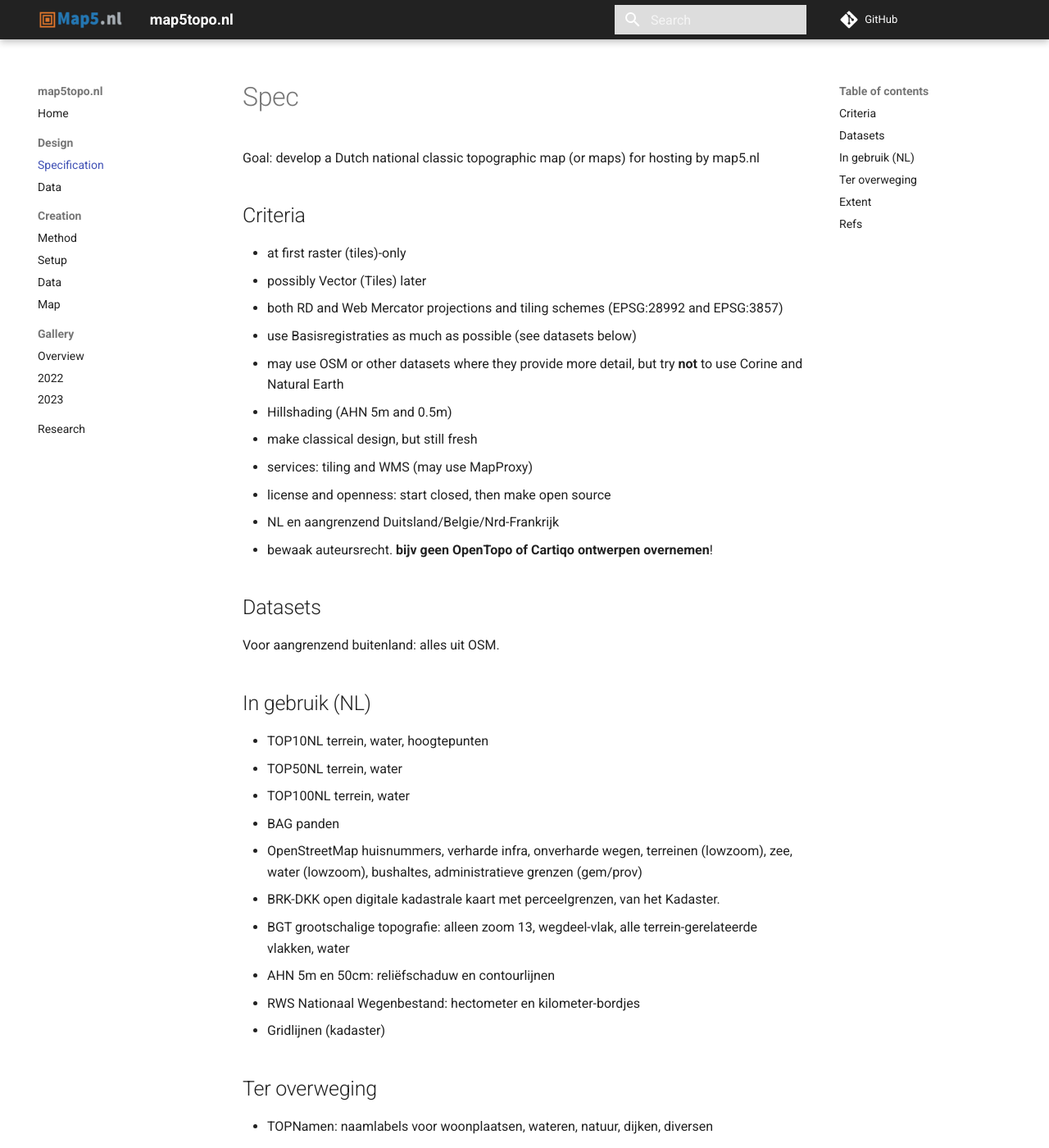
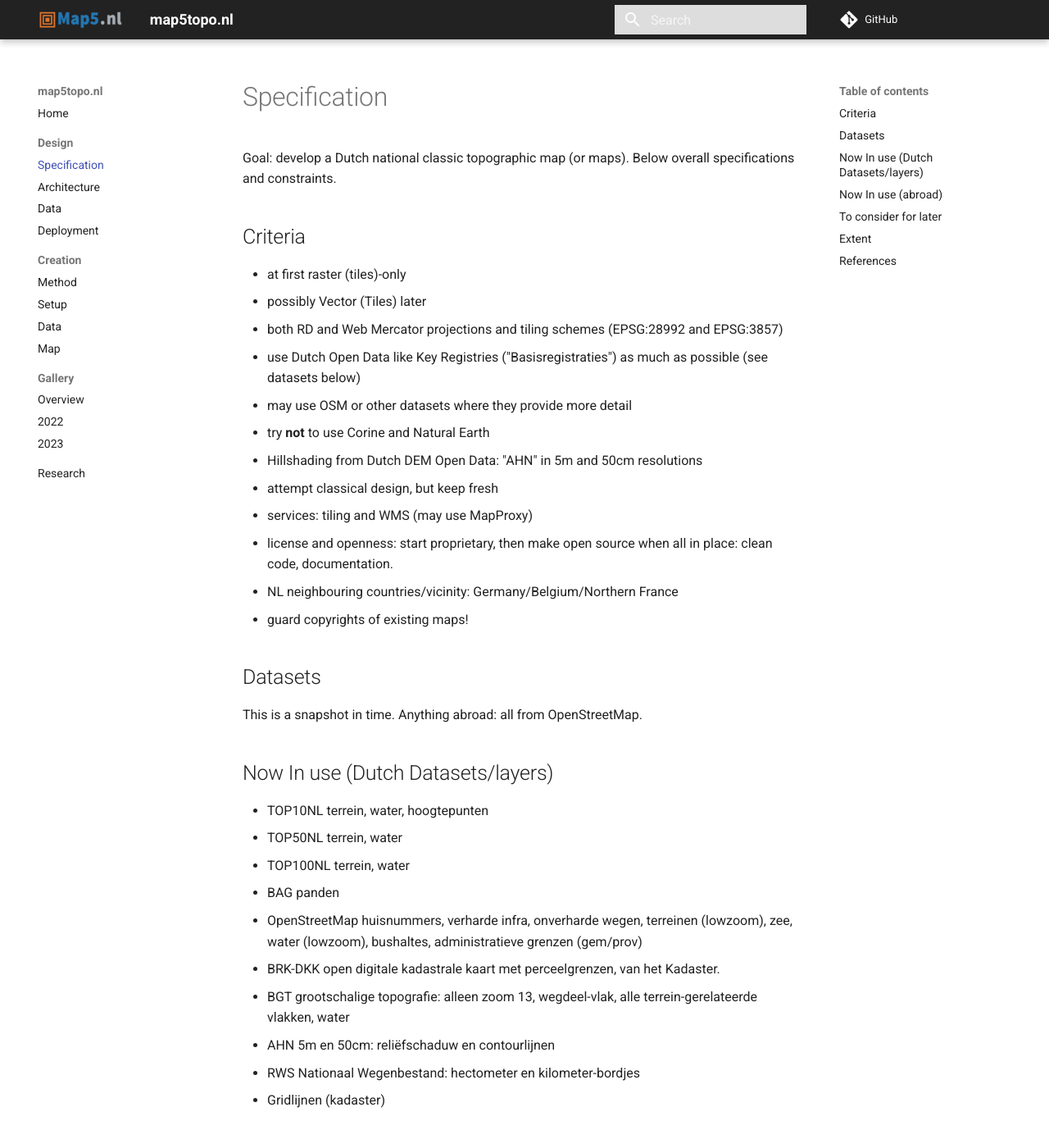
Before and after one commit to map5nl/map5topo.nl, an MkDocs documentation site: the page built from docs/src/design/spec.md, in a window 1280 px wide and 1400 px high. Shown: the whole window at 82% size. Built offline with MkDocs 1.6.1 and Material for MkDocs 9.7.7, drawn with Linux system fonts in a browser that asks for light colours; comment, search, counter and statistics services are not loaded; some of the changed text lies outside the part shown.

Commit message:
add architecture sections and figures

```diff
--- a/docs/mkdocs.yml
+++ b/docs/mkdocs.yml
@@ -10,7 +10,9 @@ nav:
     - Home: index.md
     - Design:
         - Specification: design/spec.md
+        - Architecture: design/architecture.md
         - Data: design/data.md
+        - Deployment: design/gitops.md
     - Creation:
         - Method: create/method.md
         - Setup: create/setup.md
--- a/docs/src/design/spec.md
+++ b/docs/src/design/spec.md
@@ -1,26 +1,28 @@
-# Spec
+# Specification
 
-Goal: develop a Dutch national classic topographic map (or maps) for hosting by map5.nl
+Goal: develop a Dutch national classic topographic map (or maps). Below overall specifications and
+constraints.
 
 ## Criteria
 
 * at first raster (tiles)-only
 * possibly Vector (Tiles) later
 * both RD and Web Mercator projections and tiling schemes (EPSG:28992 and EPSG:3857)
-* use Basisregistraties as much as possible  (see datasets below)
-* may use OSM or other datasets where they provide more detail, but try **not** to use Corine and Natural Earth
-* Hillshading (AHN 5m and 0.5m)
-* make classical design, but still fresh
+* use Dutch Open Data like Key Registries ("Basisregistraties") as much as possible  (see datasets below)
+* may use OSM or other datasets where they provide more detail
+* try **not** to use Corine and Natural Earth
+* Hillshading from Dutch DEM Open Data: "AHN" in 5m and 50cm resolutions
+* attempt classical design, but keep fresh
 * services: tiling and WMS (may use MapProxy)
-* license and openness: start closed, then make open source
-* NL en aangrenzend Duitsland/Belgie/Nrd-Frankrijk
-* bewaak auteursrecht. **bijv geen OpenTopo of Cartiqo ontwerpen overnemen**!
+* license and openness: start proprietary, then make open source when all in place: clean code, documentation.
+* NL neighbouring countries/vicinity: Germany/Belgium/Northern France
+* guard copyrights of existing maps!
 
 ## Datasets
 
-Voor aangrenzend buitenland: alles uit OSM.
+This is a snapshot in time. Anything abroad: all from OpenStreetMap.
 
-## In gebruik (NL)
+## Now In use (Dutch Datasets/layers)
 
 * TOP10NL  terrein, water,  hoogtepunten
 * TOP50NL  terrein, water
@@ -33,7 +35,11 @@ Voor aangrenzend buitenland: alles uit OSM.
 * RWS Nationaal Wegenbestand: hectometer en kilometer-bordjes
 * Gridlijnen (kadaster)
 
-## Ter overweging
+## Now In use (abroad)
+
+Anything abroad: all data from OpenStreetMap.
+
+## To consider for later
 
 * TOPNamen: naamlabels voor woonplaatsen, wateren, natuur, dijken, diversen
 * TOP10NL  spoorwegen, inrichtings- elementen, niet-BAG panden, hoogbouw, hoogtelijnen, dieptelijnen, grenzen (ook bebouwde kommen).
@@ -60,9 +66,10 @@ Voor aangrenzend buitenland: alles uit OSM.
 
 - NL Tiling Extent is: '-285401.920, 22598.080, 595401.920, 903401.920' wel heel ruim.
 
-We houden LL: -20000 275000  UR: 300000 650000 extent aan in Mapnik en denk Osmosis extent om Buitenland te mergen en Water Polygons.
+This is the extent to be provided in EPSG:28992: LL: -20000 275000  UR: 300000 650000.
 
-## Refs
+## References
+
 * https://www.freemap.sk/?map=15/48.552055/19.321260&layers=X  https://github.com/FreemapSlovakia/freemap-mapnik/ nice hillshading!
 * https://github.com/Amsterdam/tiles/ nice stack: DB T-rex, Tileserver-gl, mapproxy
 * https://github.com/der-stefan/OpenTopoMap
```
Also changed, not shown: docs/src/design/architecture.md (added, +36 -0 lines), docs/src/design/gitops.md (added, +16 -0 lines), docs/src/assets/images/design/fullstack.png (added), docs/src/assets/images/design/gitops.png (added).
